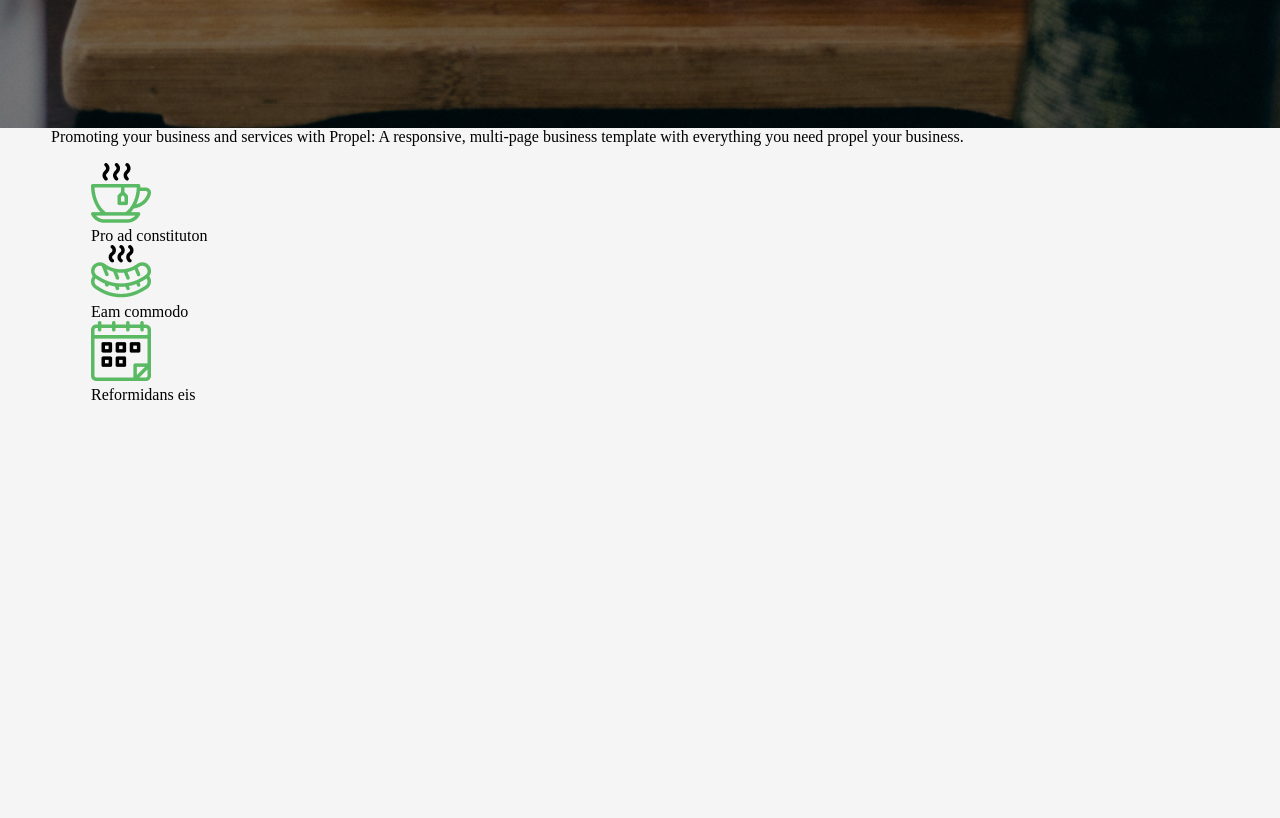
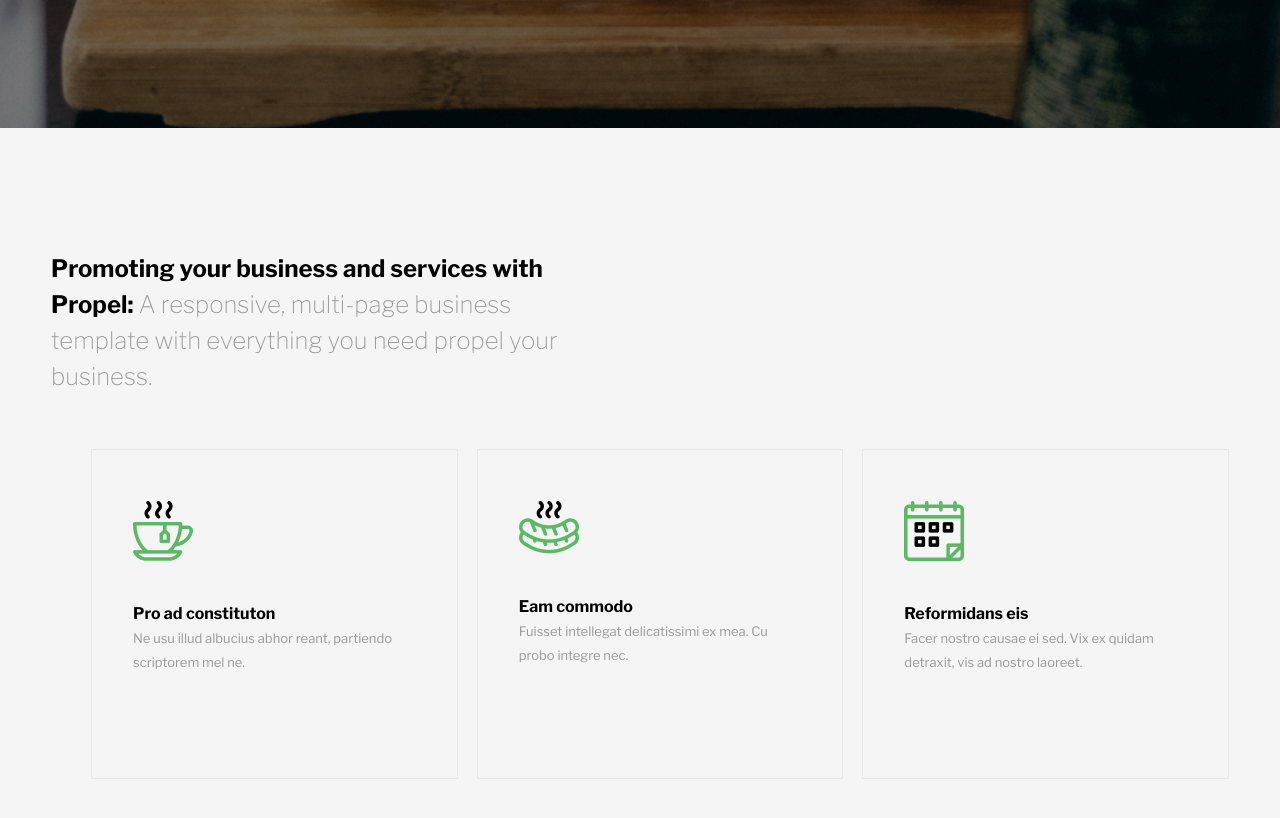
Before and after one commit to astroxss1/spoon, a plain HTML site: page index.html in a window 1280 px wide. Shown: the part 540-1358 px from the top of the page. Before the commit the page ends 944 px from the top, so only its background shows below. Drawn offline with nearby package versions, Linux system fonts and the light colour scheme.

Commit message:
Add files via upload

```diff
--- a/css/basic.css
+++ b/css/basic.css
@@ -29,3 +29,40 @@ a {
 li {
     list-style: none;
 }
+
+.info {
+    color: #999;
+    font-weight: 120;
+    font-size: 24px;
+    line-height: 150%;
+    font-family: var(--fontLF);
+}
+
+.btn {
+    background-color: var(--colorGreen);
+    border-radius: 4px;
+    width: 160px;
+    height: 60px;
+    padding: 15px 27px;
+    border: none;
+    font-family: var(--fontLF);
+    font-weight: 400;
+    font-size: 16px;
+    line-height: 187%;
+    text-align: center;
+    color: #fff;
+    cursor: pointer;
+    transition: transform 0.25s;
+}
+
+.btn:hover {
+    transform: scale(1.1);
+}
+
+.info span {
+    font-family: var(--fontLF);
+    font-weight: 700;
+    font-size: 24px;
+    line-height: 150%;
+    color: #000;
+}
--- /dev/null
+++ b/css/sections/service.css
@@ -0,0 +1,51 @@
+.service {
+    margin-top: 123px;
+}
+
+.container {}
+
+.service__info {
+    max-width: 507px;
+}
+
+.info {}
+
+.service__list {
+    display: flex;
+    gap: 19px;
+    margin-top: 54px;
+
+}
+
+.service__card {
+    padding: 51px 64px 109px 41px;
+    border: 1px solid #e7e7e7;
+    width: 377px;
+    height: 330px;
+    transition: transform 0.25s;
+    cursor: default;
+}
+
+.service__card:hover {
+    transform: scale(1.05);
+}
+
+.service__icon {
+    margin-bottom: 36px;
+}
+
+.service__title {
+    font-family: var(--fontLF);
+    font-weight: 700;
+    font-size: 16px;
+    line-height: 150%;
+    color: #000;
+}
+
+.service__text {
+    font-family: var(--fontLF);
+    font-weight: 400;
+    font-size: 13px;
+    line-height: 185%;
+    color: #999;
+}
--- a/index.html
+++ b/index.html
@@ -8,6 +8,7 @@
     <link rel="stylesheet" href="css/basic.css">
     <link rel="stylesheet" href="css/normalize.css">
     <link rel="stylesheet" href="css/sections/greetings.css">
+    <link rel="stylesheet" href="css/sections/service.css">
 </head>
 
 <body>
@@ -55,8 +56,9 @@
     <!-- секция service -->
     <section class="service">
         <div class="container">
-            <div class="service__info">
-                Promoting your business and services with Propel: A responsive, multi-page business template with
+            <div class="service__info info">
+                <span>Promoting your business and services with Propel:</span> A responsive, multi-page business
+                template with
                 everything you need
                 propel your business.
             </div>
@@ -65,21 +67,29 @@
                 <li class="service__card">
                     <img src="img/service/img1.png" alt="img1" class="service__icon">
                     <div class="service__title">Pro ad constituton</div>
-                    <div class="service__text"></div>
+                    <div class="service__text">Ne usu illud albucius abhor reant, partiendo scriptorem mel ne.</div>
                 </li>
                 <li class="service__card">
                     <img src="img/service/img2.png" alt="img2" class="service__icon">
                     <div class="service__title">Eam commodo</div>
-                    <div class="service__text"></div>
+                    <div class="service__text">Fuisset intellegat delicatissimi ex mea. Cu probo integre nec.</div>
                 </li>
                 <li class="service__card">
                     <img src="img/service/img3.png" alt="img3" class="service__icon">
                     <div class="service__title">Reformidans eis</div>
-                    <div class="service__text"></div>
+                    <div class="service__text">Facer nostro causae ei sed. Vix ex quidam detraxit, vis ad nostro
+                        laoreet.</div>
                 </li>
             </ul>
         </div>
     </section>
+
+
+
+
+
+
+    <br><br><br><br><br><br><br><br>
 </body>
 
 </html>
```
